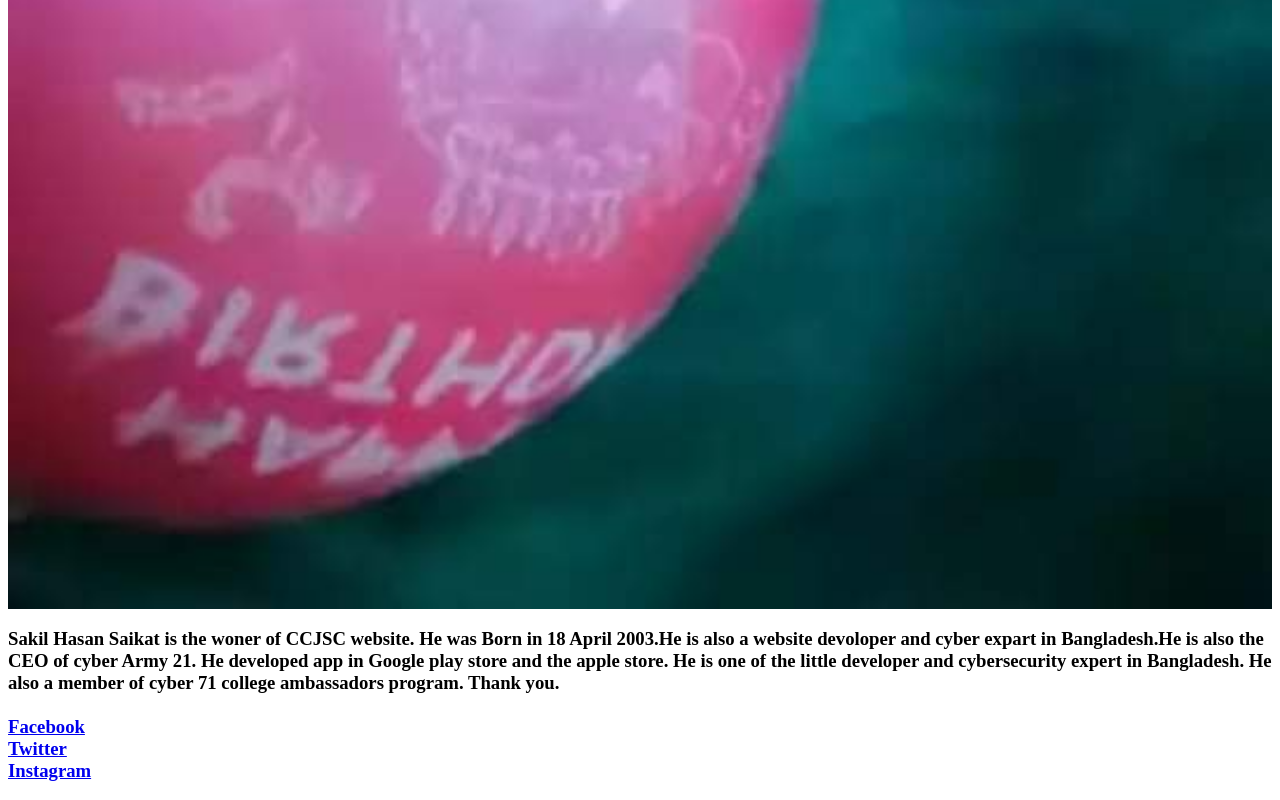
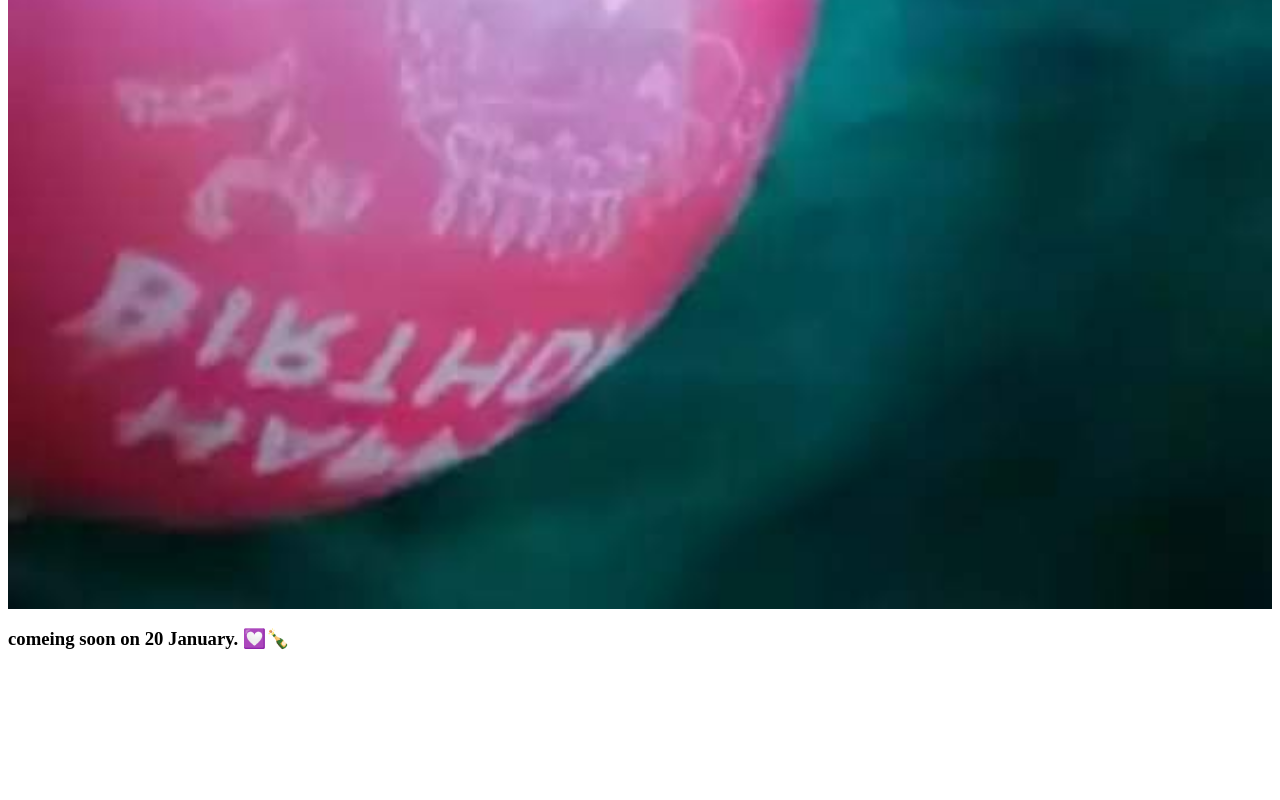
Before and after one commit to dsjskwiwo/sakilhasansaikat, a plain HTML site: page index.html in a window 1280 px wide. Shown: the part 1703-2503 px from the top of the page. After the commit the page ends 2393 px from the top, so only its background shows below. Drawn offline with Linux system fonts and the light colour scheme.

Commit message:
Update index.html

```diff
--- a/index.html
+++ b/index.html
@@ -1,7 +1,7 @@
 <html>
 <head>
   <link rel="shortcut icon" type="image/png" href="icon.png"/>
-<title>sakilhasansaikat</title>
+<title>HAPPY BIRTHDAY SHAMIMA</title>
 <meta charset="UTF-8">
   <meta name="description" content="This is the official website  of Sakil Hasan Saikat. He is a Software Engineer in Bangladesh. He had a company, Which name is Saikatl LLC. @sakilhasansaikat #sakilhasansaikat">
   <meta name="keywords" content="HTML, SAKIL HASAN SAIKAT, sakil Hasan Saikat, saikat, Saikat LLC, @sakilhasansaikat, #sakilhasansaikat, @sakilhasan03, #hacker">
@@ -11,20 +11,14 @@
 <body>
 <article>
 
-<h2 align="center">SAKIL HASAN SAIKAT</h2>
+<h2 align="center">HAPPY BIRTHDAY SHAMIMA</h2>
 <hr>
 <img src="shamima.jpeg" width="100%">
-<h3 align="">Sakil Hasan Saikat is the woner of CCJSC website. He was Born in 18 April 2003.He is also a website devoloper and cyber expart in Bangladesh.He is also the CEO of cyber Army 21. He developed app in Google play store and the apple store. He is one of the little developer and cybersecurity expert in Bangladesh. He also a member of cyber 71 college ambassadors program.
-
-Thank you.
+<h3 align="">comeing soon on 20 January. 💟🍾
 <br>
 <br>
 
-<a href="https://www.facebook.com/sakilhasansaikat.bd/">Facebook</a>
-<br>
-<a href="https://twitter.com/SaikatSakil?s=09">Twitter</a>
-<br>
-<a href="https:/Instagram  com/sakilhasansaikat">Instagram</a>
+
 </h3>
 </article>
 </body>
```
